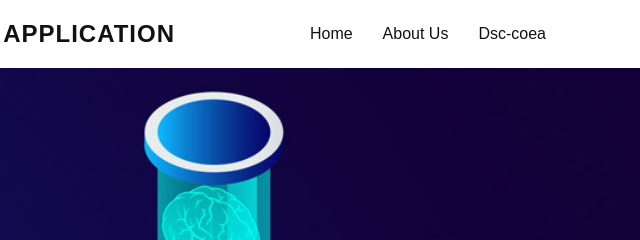
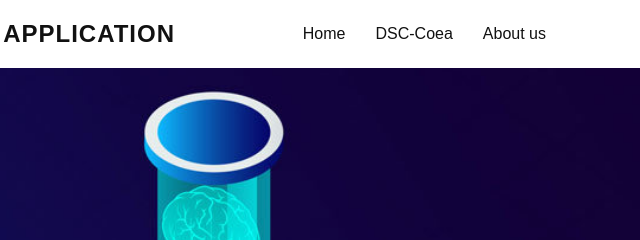
Before and after one commit to Dshree123/dip.github.io, a plain HTML site: page index.html in a window 1280 px wide. Shown: the top 240 px of the page, 619-1259 px from the left. Drawn offline with Linux system fonts and the light colour scheme.

Commit message:
my website

```diff
--- a/index.html
+++ b/index.html
@@ -13,8 +13,8 @@
         <div class="toggle"></div>
         <ul>
             <li><a href="https://www.javatpoint.com/applications-of-digital-image-processing">Home</a></li>
-            <li><a href="https://www.tutorialspoint.com/dip/index.htm">About Us</a></li>
-            <li><a href="https://github.com/Dsc-coea">Dsc-coea</a></li>
+            <li><a href=""https://github.com/Dsc-coea">DSC-Coea</a></li>
+            <li><a href=" https://www.tutorialspoint.com/dip/index.htm">About us</a></li>
 
         </ul>
     </header>
```
